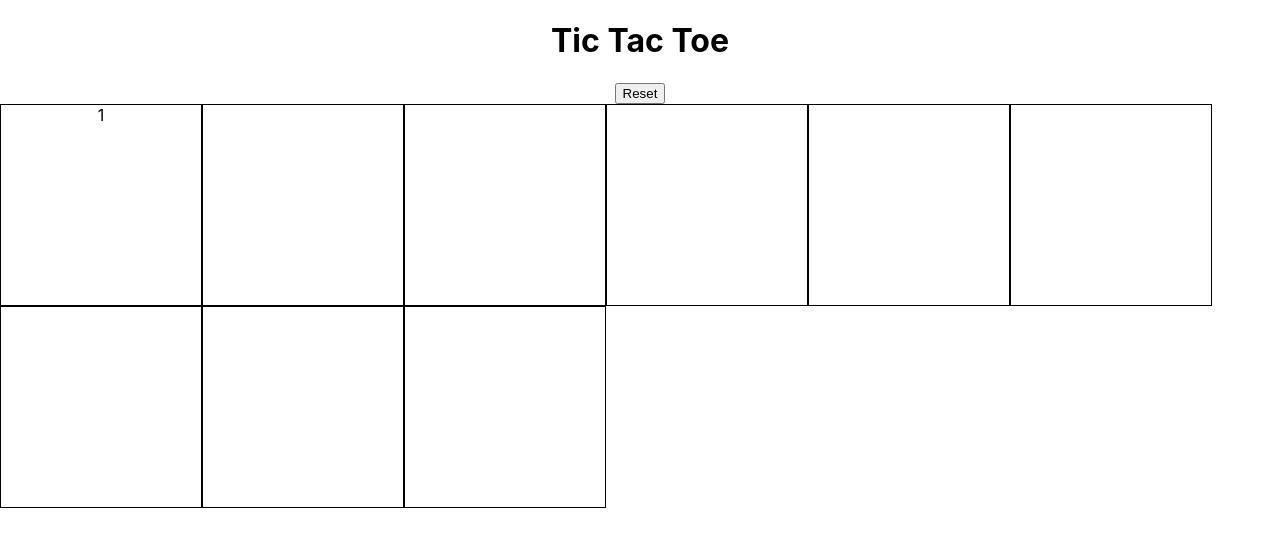
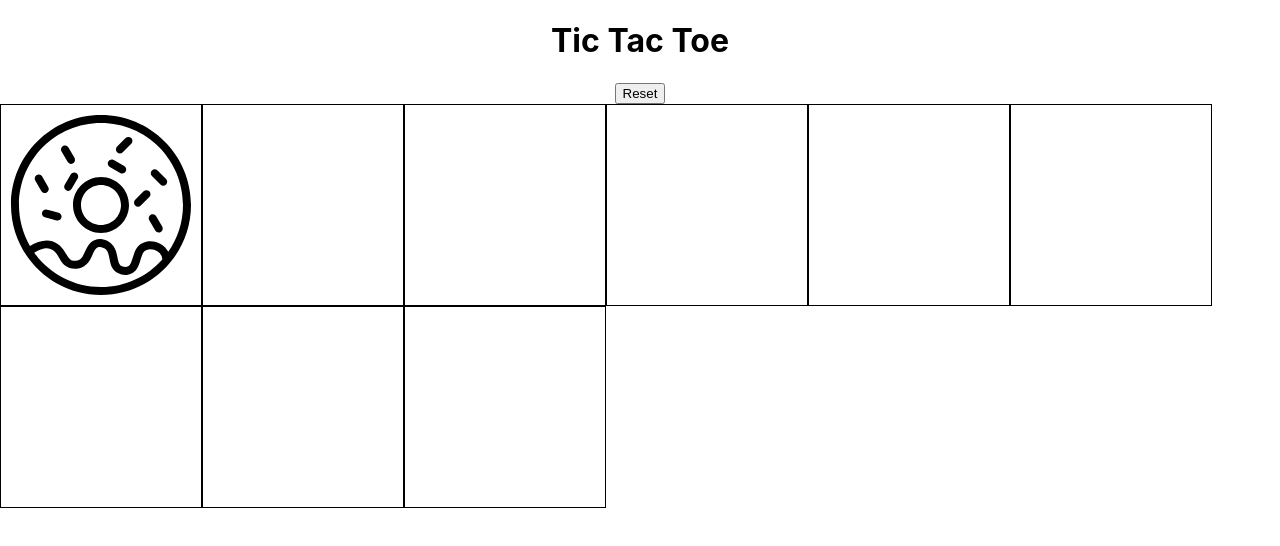
Before and after one commit to Yanfii/tic-tac-toe, a React (Create React App) app: page / in a window 1280 px wide. Both pictures are taken after a click on the element 101 px from the left and 204 px from the top of the page. Shown: the top 546 px of the page. Built offline with nearby package versions, Linux system fonts and the light colour scheme.

Commit message:
added images

```diff
--- a/src/App.js
+++ b/src/App.js
@@ -1,5 +1,7 @@
 import React, { Component } from 'react';
 import logo from './logo.svg';
+import donut from './donut.svg';
+import cinnamon from './cinnamon_sticks.svg'
 import './App.css';
 
 class App extends Component {
@@ -63,7 +65,7 @@ class App extends Component {
       <div
        className="square"
        onClick={() => this.handleClick(index)}>
-         {square}
+         {square && <img src={square === 1? donut : cinnamon}/>}
       </div>)
   }
 
```
Also changed, not shown: src/cinnamon_sticks.svg (added), src/donut.svg (added).
